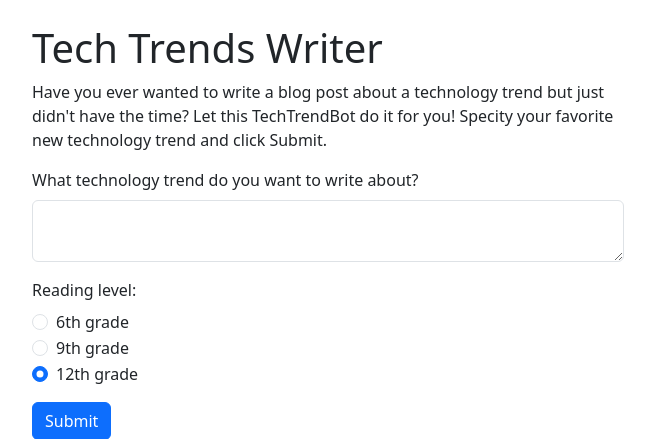
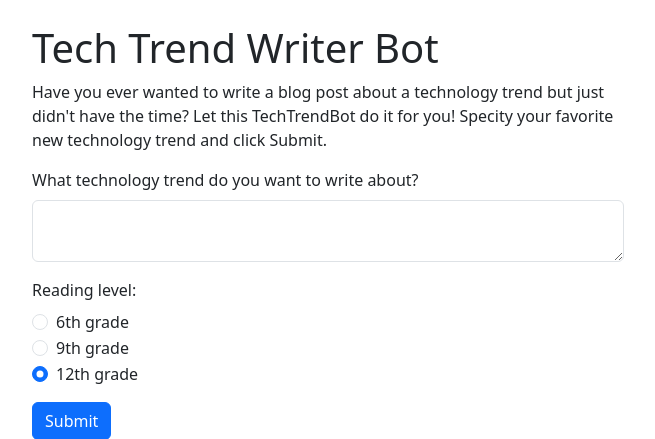
Before and after one commit to scottdlee/github_scottdlee_case-study-7, a Flask app: page / in a window 1280 px wide. Shown: the top 439 px of the page, without its empty margins (312-967 px from the left). Run offline with Flask 3, Linux system fonts and the light colour scheme; some libraries are stand-ins or nearby versions.

Commit message:
trying to build

```diff
--- a/templates/index.html
+++ b/templates/index.html
@@ -18,7 +18,7 @@
 {% from 'bootstrap5/form.html' import render_form, render_field, render_form_row %}
 
 {% block content %}
-<h1>Tech Trends Writer</h1>
+<h1>Tech Trend Writer Bot</h1>
 <p>Have you ever wanted to write a blog post about a technology trend but just didn't have the time?  Let this TechTrendBot do it for you!  Specity your favorite new technology trend and click Submit.</p>
 
 {{ render_form(upload_form) }}
--- a/templates/ttwb_results.html
+++ b/templates/ttwb_results.html
@@ -18,7 +18,7 @@
 {% from 'bootstrap5/pagination.html' import render_pager, render_pagination %}
 
 {% block content %}
-<h1>Tech Trend Writer</h1>
+<h1>Tech Trend Writer Bot</h1>
 
 <p><a href="/">< Go Back</a></p>
 
```
